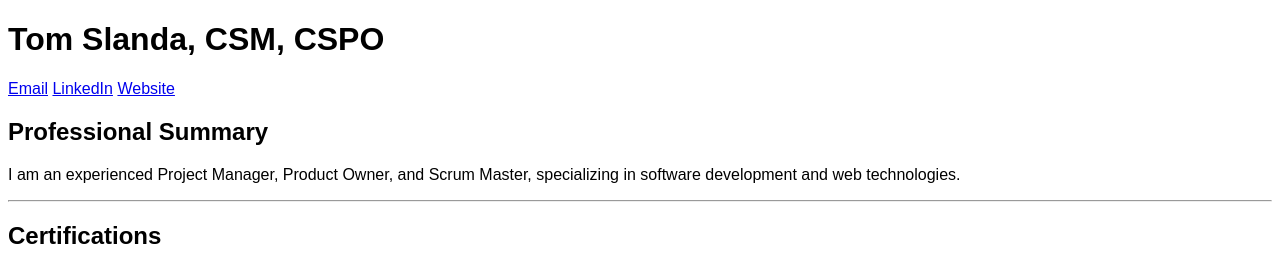
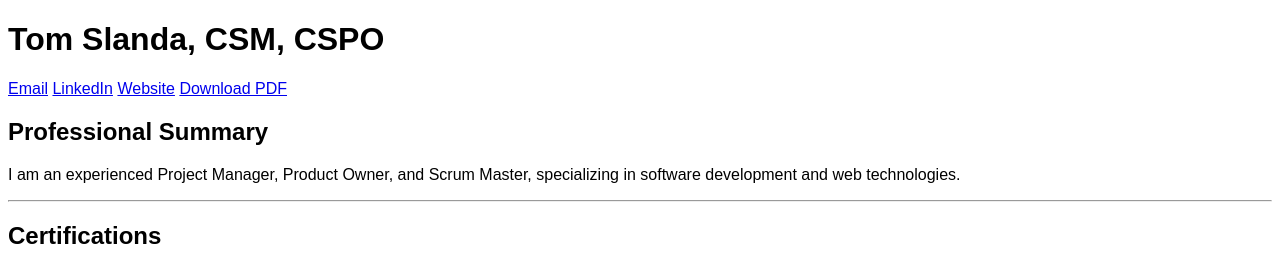
Before and after one commit to slandath/slandath.github.io, a Jekyll site: the page built from resume.md, in a window 1280 px wide. Shown: the top 270 px of the page. Built offline with Jekyll 4.4.1, drawn with Linux system fonts in a browser that asks for light colours.

Commit message:
layout tweaks

```diff
--- a/resume.md
+++ b/resume.md
@@ -4,7 +4,7 @@ title: Tom Slanda Resume
 ---
 # Tom Slanda, CSM, CSPO
 
-[Email](mailto:tom.slanda@gmail.com) [LinkedIn](https://www.linkedin.com/in/tomslanda) [Website](https://slandath.github.io)
+[Email](mailto:tom.slanda@gmail.com) [LinkedIn](https://www.linkedin.com/in/tomslanda) [Website](https://slandath.github.io) [Download PDF](./files/Tom%20Slanda%20Resume.pdf)
 
 ## Professional Summary
 
```
